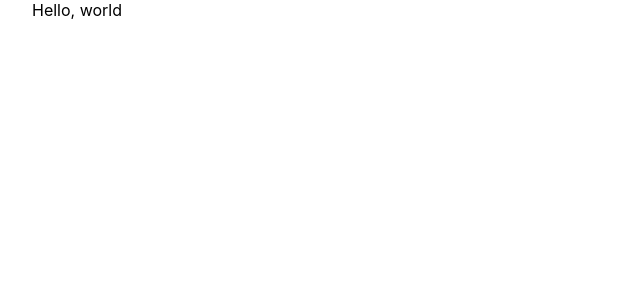
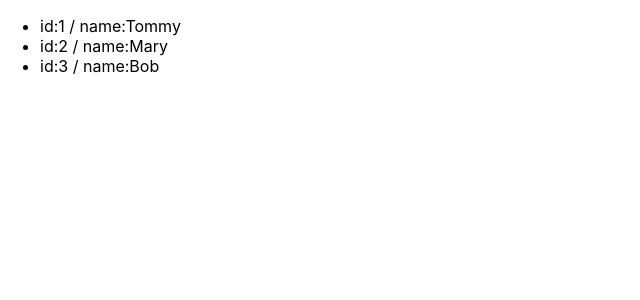
Before and after one commit to kca2250/jest-testing-library-pg, a Next.js app: page / in a window 1280 px wide. Shown: the top 300 px of the page, without its empty margins (0-640 px from the left). Built offline with nearby package versions, Linux system fonts and the light colour scheme.

Commit message:
事前準備完了

```diff
--- /dev/null
+++ b/components/Cards.tsx
@@ -0,0 +1,26 @@
+type User = {
+  id: number;
+  name: string;
+};
+
+type CardProps = {
+  userInfos: User[];
+};
+
+export const Cards: React.FC<CardProps> = ({ userInfos }) => {
+  return (
+    <>
+      {userInfos.length === 0 ? (
+        <p>ユーザー情報はありません。</p>
+      ) : (
+        <ul>
+          {userInfos.map((userInfo) => (
+            <li key={userInfo.id}>
+              id:{userInfo.id} / name:{userInfo.name}
+            </li>
+          ))}
+        </ul>
+      )}
+    </>
+  );
+};
--- /dev/null
+++ b/constants/users.ts
@@ -0,0 +1,14 @@
+export const userInfos = [
+  {
+    id: 1,
+    name: "Tommy",
+  },
+  {
+    id: 2,
+    name: "Mary",
+  },
+  {
+    id: 3,
+    name: "Bob",
+  },
+];
--- a/pages/index.tsx
+++ b/pages/index.tsx
@@ -1,5 +1,6 @@
-import styles from "../styles/Home.module.css";
+import { Cards } from "../components/Cards";
+import { userInfos } from "../constants/users";
 
 export default function Home() {
-  return <div className={styles.container}>Hello, world</div>;
+  return <Cards userInfos={userInfos} />;
 }
```
